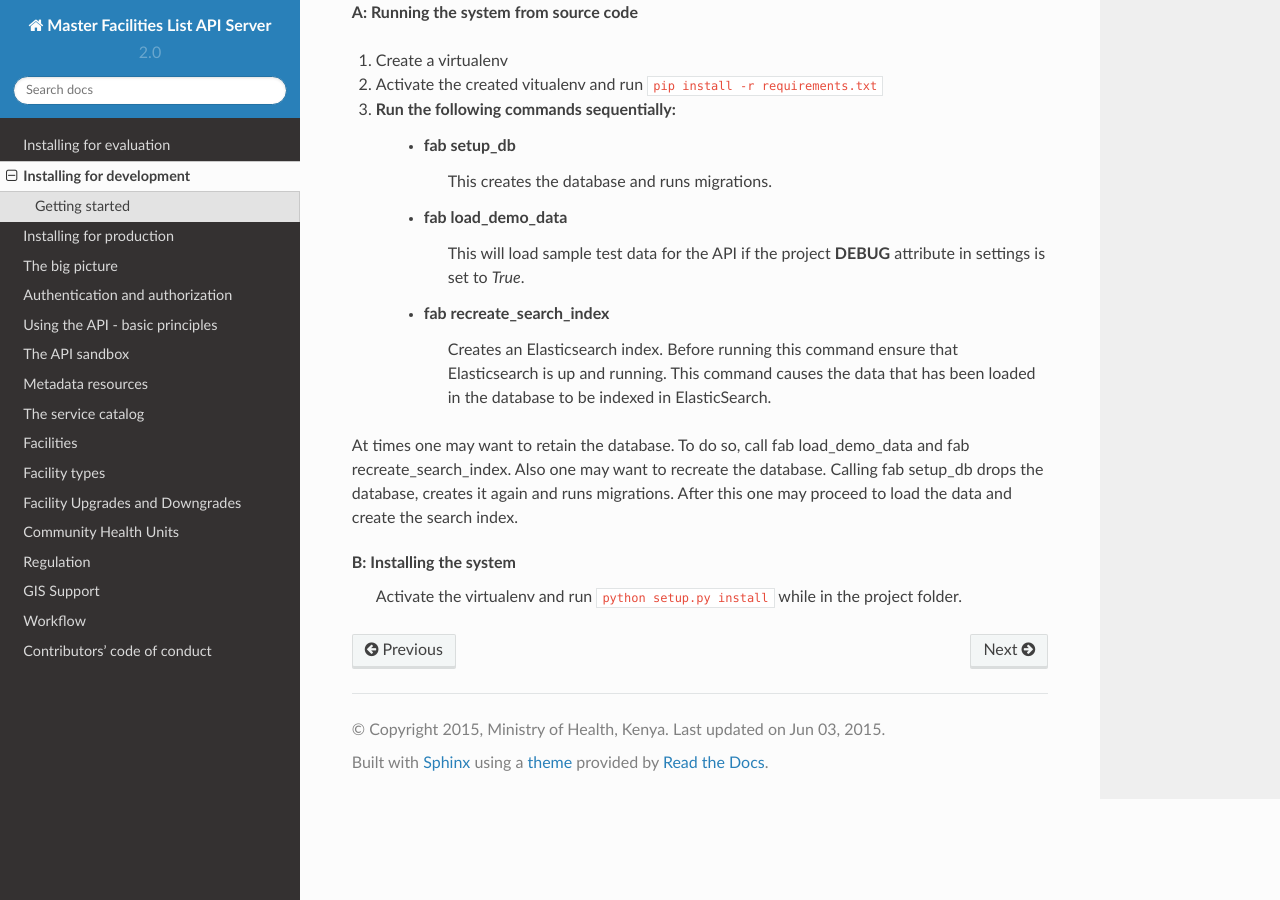
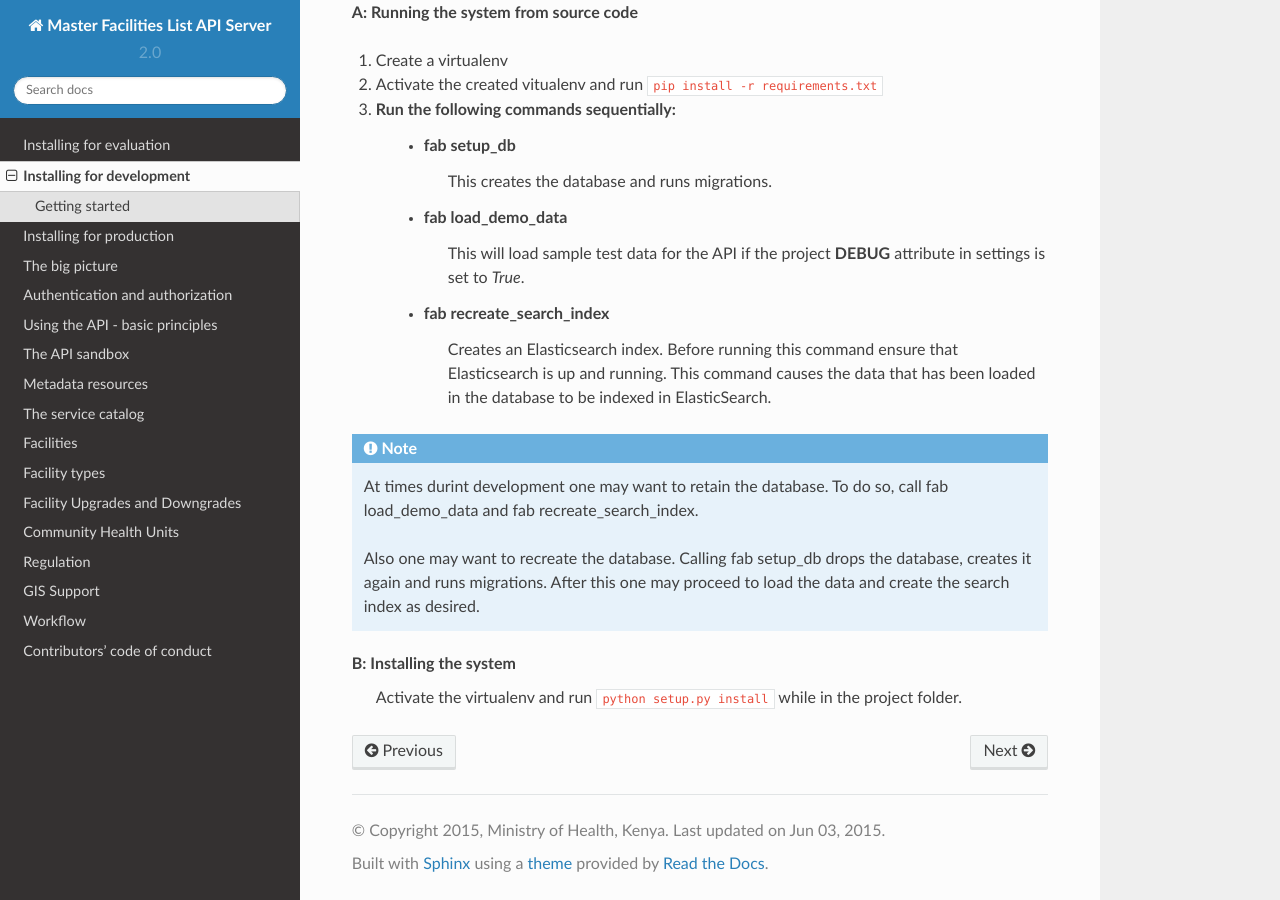
Before and after one commit to MasterFacilityList/mfl_api, a Sphinx documentation site: the page built from docs/02_developer_install.rst, in a window 1280 px wide and 900 px high, scrolled down 891 px. Built offline with Sphinx 7.4.7 and the Read the Docs theme 2.0.0, drawn with Linux system fonts in a browser that asks for light colours.

Commit message:
Add more emphasis on the retention and recreation of the database

```diff
--- a/docs/02_developer_install.rst
+++ b/docs/02_developer_install.rst
@@ -59,11 +59,14 @@ Getting started
         Elasticsearch is up and running. This command causes the data that has been
         loaded in the database to be indexed in ElasticSearch.
 
-At times one may want to retain the database. To do so, call fab load_demo_data and
-fab recreate_search_index.
-Also one may want to recreate the database. Calling fab setup_db drops the database,
-creates it again and runs migrations. After this one may proceed to load the data
-and create the search index.
+.. note ::
+
+    At times durint development one may want to retain the database. To do so,
+    call fab load_demo_data and fab recreate_search_index.
+
+    Also one may want to recreate the database. Calling fab setup_db drops the database,
+    creates it again and runs migrations. After this one may proceed to load the data
+    and create the search index as desired.
 
 **B: Installing the system**
     Activate the virtualenv and run ``python setup.py install`` while in the project folder.
```
